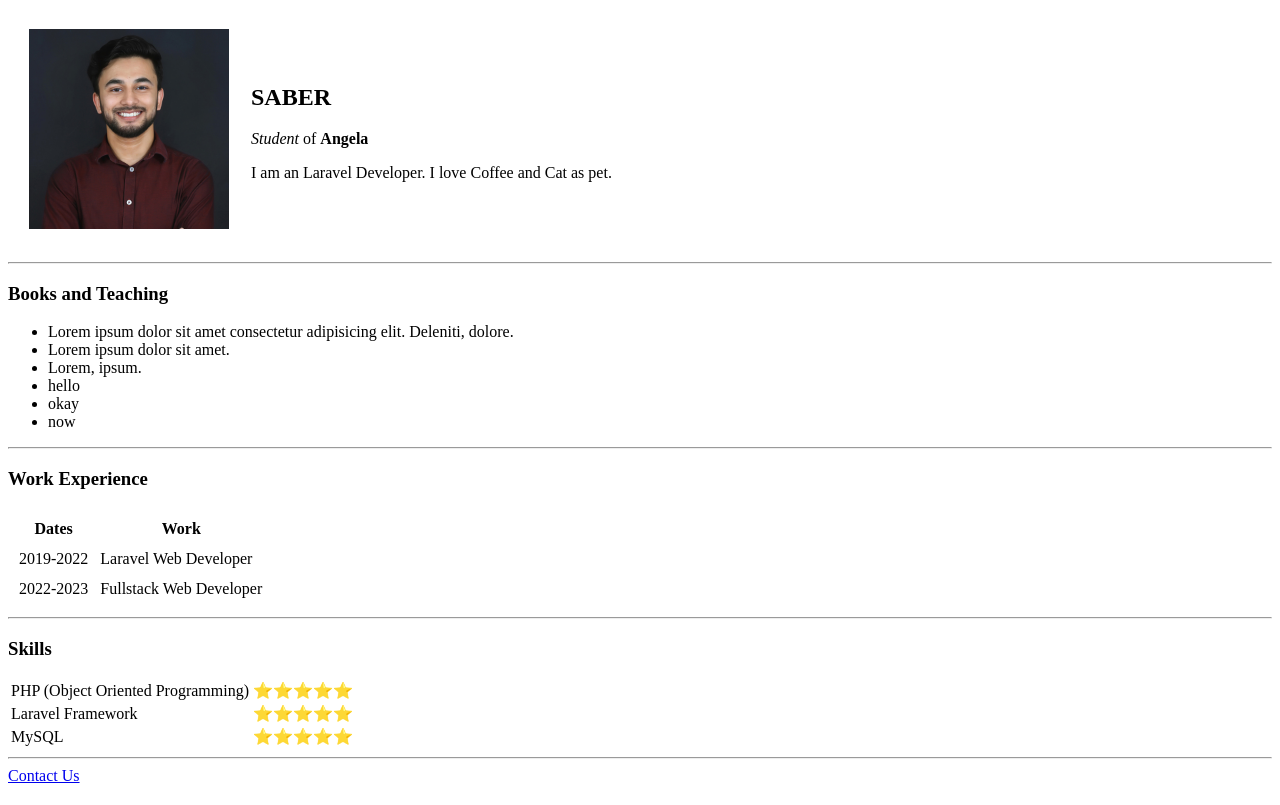
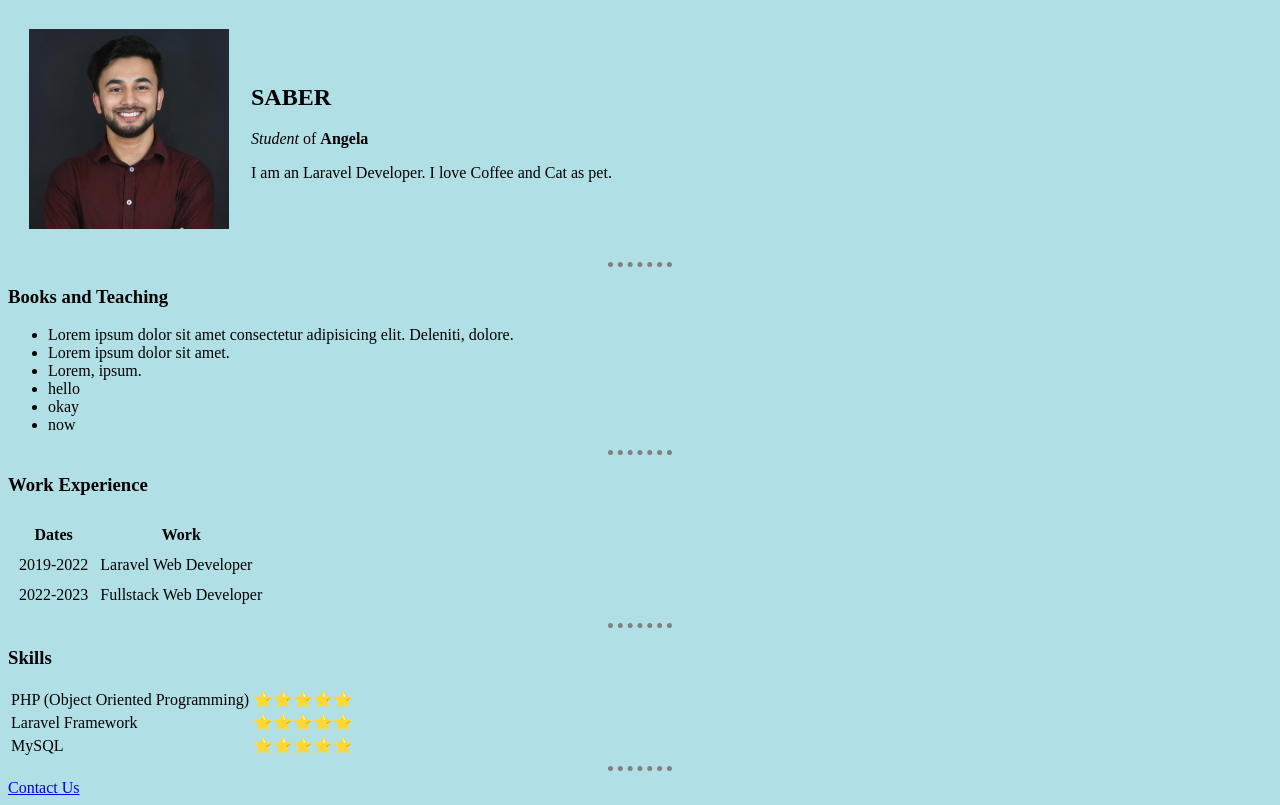
Before and after one commit to SaaberDev/html-practice, a plain HTML site: page index.html in a window 1280 px wide. Drawn offline with Linux system fonts and the light colour scheme.

Commit message:
internal css practice

```diff
--- a/index.html
+++ b/index.html
@@ -3,6 +3,20 @@
 <head>
     <meta charset="UTF-8">
     <title>🦉 Saber's Personal Website</title>
+
+    <style>
+        body {
+            background-color: powderblue;
+        }
+
+        hr {
+            background-color: transparent;
+            border-style: dotted none none;
+            border-color: gray;
+            border-width: 5px;
+            width: 5%;
+        }
+    </style>
 </head>
 <body>
     <table cellspacing="20">
```
